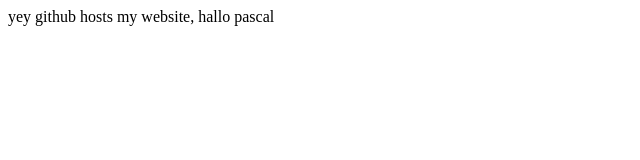
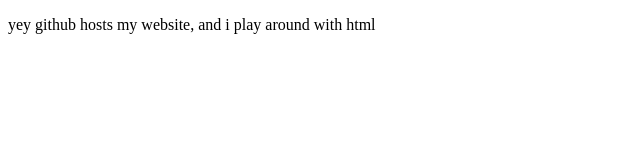
Before and after one commit to thePhT/thePhT.github.io, a plain HTML site: page index.html in a window 1280 px wide. Shown: the whole page, without its empty margins (0-640 px from the left). Drawn offline with Linux system fonts and the light colour scheme.

Commit message:
Update index.html

```diff
--- a/index.html
+++ b/index.html
@@ -1 +1,6 @@
-<p>yey github hosts my website, hallo pascal</p>
+<!DOCTYPE html>
+<html>
+<body>
+    <p>yey github hosts my website, and i play around with html</p>
+</body>
+</html>
```
